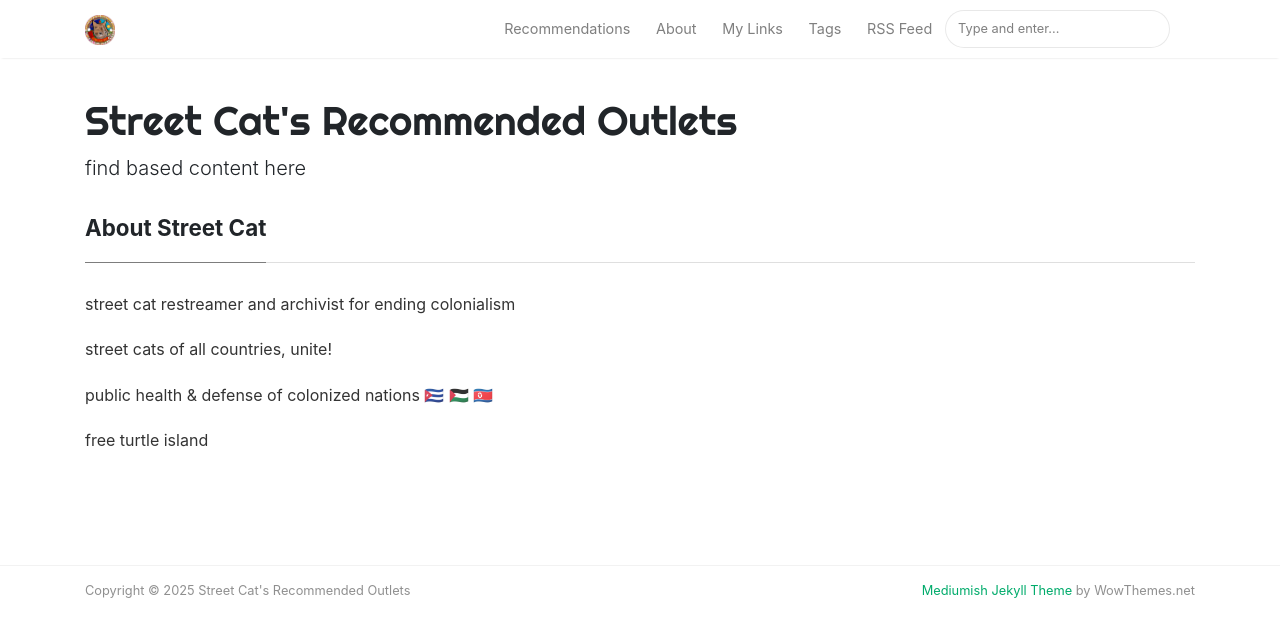
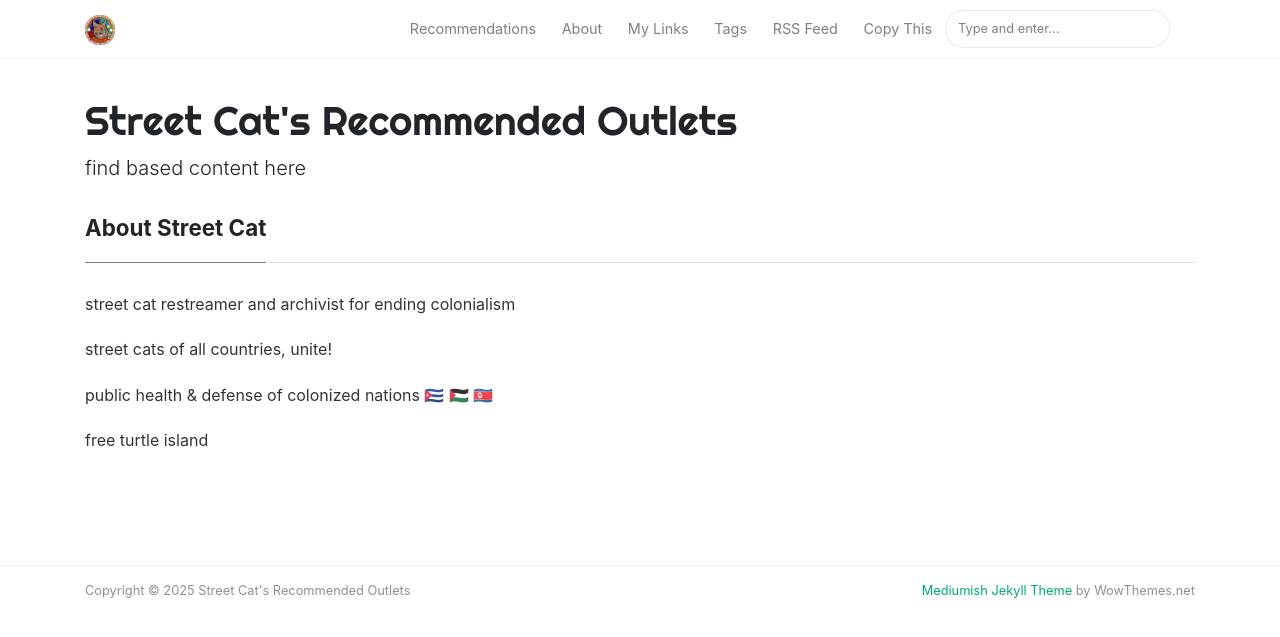
Before and after one commit to StreetCatLove/recs, a Jekyll site: the page built from _pages/about.md, in a window 1280 px wide. Shown: the top 637 px of the page. Built offline with Jekyll 4.4.1, drawn with Linux system fonts in a browser that asks for light colours; nearby versions of some CDN libraries.

Commit message:
Update default.html

```diff
--- a/_layouts/default.html
+++ b/_layouts/default.html
@@ -87,6 +87,10 @@
 
 		<li class="nav-item">
                 <a target="_blank" class="nav-link" href="https://streetcatlove.github.io/recs/feed.xml">RSS Feed</a>
+                </li>
+
+		<li class="nav-item">
+                <a target="_blank" class="nav-link" href="https://streetcatlove.github.io/recs/readme.md">Copy This</a>
                 </li>
 
                 {% include search-lunr.html %}
```
